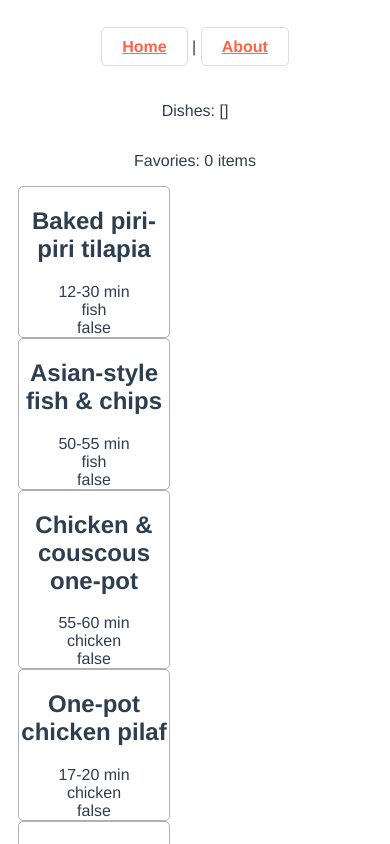
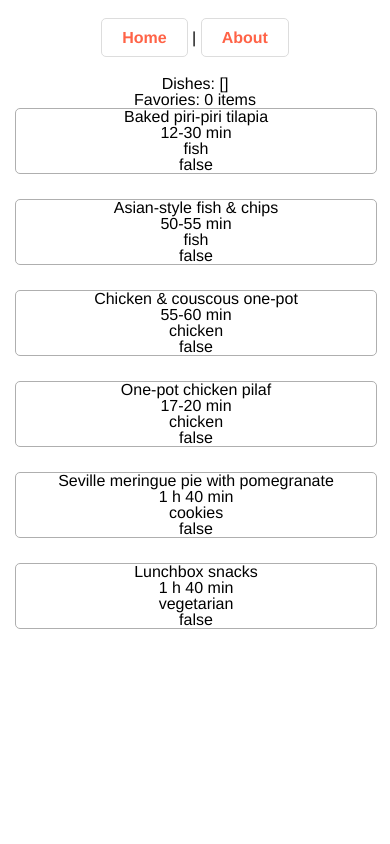
Before and after one commit to YuraKolesnikov/ez-recipe, a Vue app: page /#/ in a window 390 px wide. Shown: the top 844 px of the page. Built offline with nearby package versions, Linux system fonts and the light colour scheme.

Commit message:
Added col-3 class and reset

```diff
--- a/src/assets/scss/_grid.scss
+++ b/src/assets/scss/_grid.scss
@@ -28,7 +28,19 @@
 }
 
 @media screen and (max-width: 768px) {
-  .row {
-    flex-direction: column;
-  }
+  .row { flex-direction: column; }
 }
+
+.col-3 {
+  max-width: 100%;
+  width: calc(33% - 30px);
+  margin: 0 15px;
+}
+
+@media screen and (max-width: 992px) {
+  .col-3 { width: calc(50% - 30px); }
+}
+
+@media screen and (max-width: 480px) {
+  .col-3 { width: calc(100% - 30px); }
+}
--- /dev/null
+++ b/src/assets/scss/_reset.scss
@@ -0,0 +1,54 @@
+/* http://meyerweb.com/eric/tools/css/reset/
+   v2.0 | 20110126
+   License: none (public domain)
+*/
+
+html, body, div, span, applet, object, iframe,
+h1, h2, h3, h4, h5, h6, p, blockquote, pre,
+a, abbr, acronym, address, big, cite, code,
+del, dfn, em, img, ins, kbd, q, s, samp,
+small, strike, strong, sub, sup, tt, var,
+b, u, i, center,
+dl, dt, dd, ol, ul, li,
+fieldset, form, label, legend,
+table, caption, tbody, tfoot, thead, tr, th, td,
+article, aside, canvas, details, embed,
+figure, figcaption, footer, header, hgroup,
+menu, nav, output, ruby, section, summary,
+time, mark, audio, video {
+	margin: 0;
+	padding: 0;
+	border: 0;
+	font-size: 100%;
+	font: inherit;
+	vertical-align: baseline;
+  color: black;
+  text-decoration: none;
+  &:focus, &:active, &:hover {
+    outline: none;
+    text-decoration: none;
+  }
+}
+/* HTML5 display-role reset for older browsers */
+article, aside, details, figcaption, figure,
+footer, header, hgroup, menu, nav, section {
+	display: block;
+}
+body {
+	line-height: 1;
+}
+ol, ul {
+	list-style: none;
+}
+blockquote, q {
+	quotes: none;
+}
+blockquote:before, blockquote:after,
+q:before, q:after {
+	content: '';
+	content: none;
+}
+table {
+	border-collapse: collapse;
+	border-spacing: 0;
+}
--- a/src/assets/scss/main.scss
+++ b/src/assets/scss/main.scss
@@ -1,4 +1,5 @@
 @import "./vars";
+@import "./reset";
 @import "./grid";
 @import "./button";
 .button {
--- a/src/components/Product.vue
+++ b/src/components/Product.vue
@@ -1,5 +1,5 @@
 <template>
-  <div class="product" @click="callback(product.name)">
+  <div class="product col-3" @click="callback(product.name)">
     <h2 class="product__name">{{ product.name }}</h2>
     <span class="product__info">{{ product.cooking_time }}</span>
     <span class="product__info">{{ product.categorie_id }}</span>
@@ -19,9 +19,8 @@
 <style lang="scss">
   .product {
     border: 1px solid rgb(175, 175, 175);
-    width: 150px;
-    margin: 0 10px;
     border-radius: 5px;
+    margin-bottom: 25px;
     transition: border .35s ease;
 
     &__info {
```
